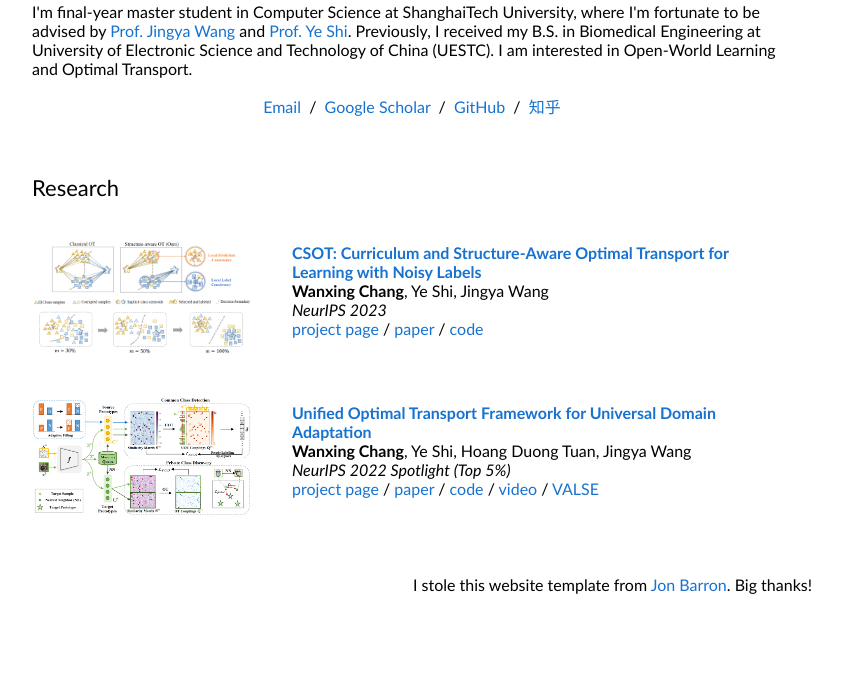
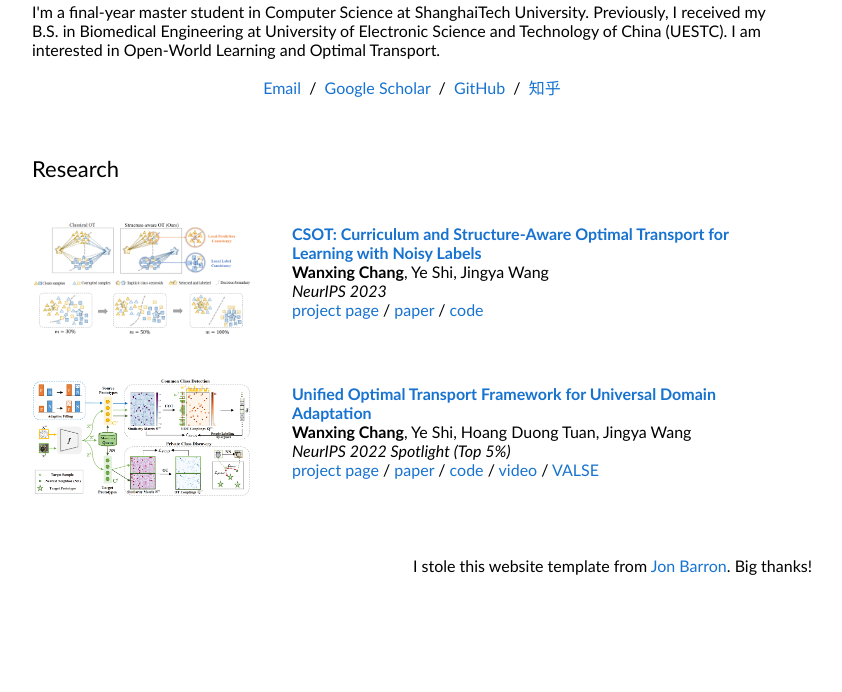
Before and after one commit to changwxx/changwxx.github.io, a plain HTML site: page index.html in a window 1280 px wide. Shown: the part 108-800 px from the top of the page, without its empty margins (228-1070 px from the left). Drawn offline with Linux system fonts and the light colour scheme.

Commit message:
Update index.html

```diff
--- a/index.html
+++ b/index.html
@@ -23,7 +23,7 @@
                 <p class="name" style="text-align: center;">
                   Wanxing Chang (常琬星)
                 </p>
-                <p>I'm final-year master student in Computer Science at ShanghaiTech University, where I'm fortunate to be advised by <a href="https://faculty.sist.shanghaitech.edu.cn/faculty/wangjingya/">Prof. Jingya Wang</a> and <a href="https://shiye21.github.io/"> Prof. Ye Shi</a>.
+                <p>I'm a final-year master student in Computer Science at ShanghaiTech University.
                   Previously, I received my B.S. in Biomedical Engineering at University of Electronic Science and Technology of China (UESTC). I am interested in Open-World Learning and Optimal Transport.
                 </p>
                 <p style="text-align:center">
```
